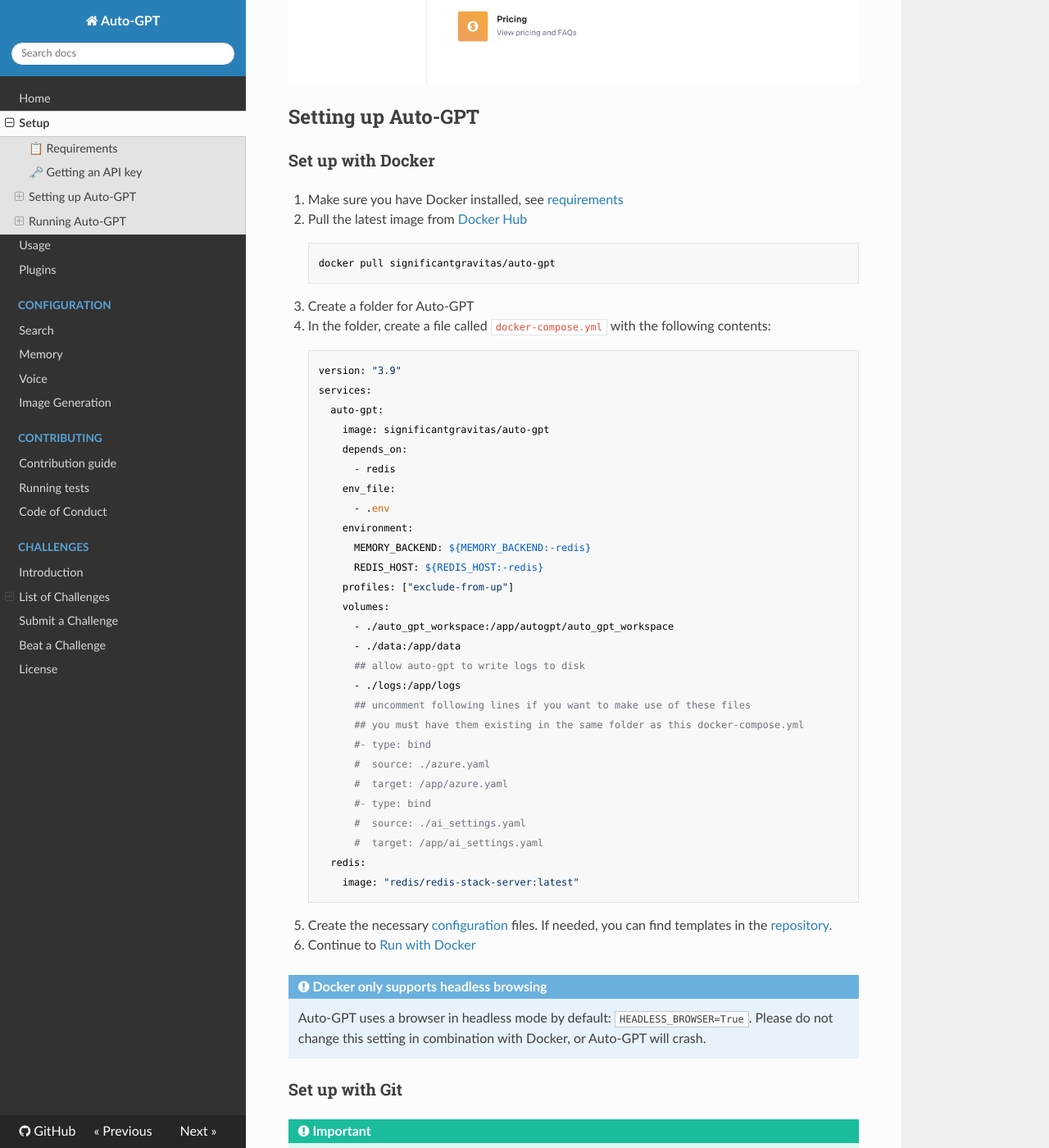
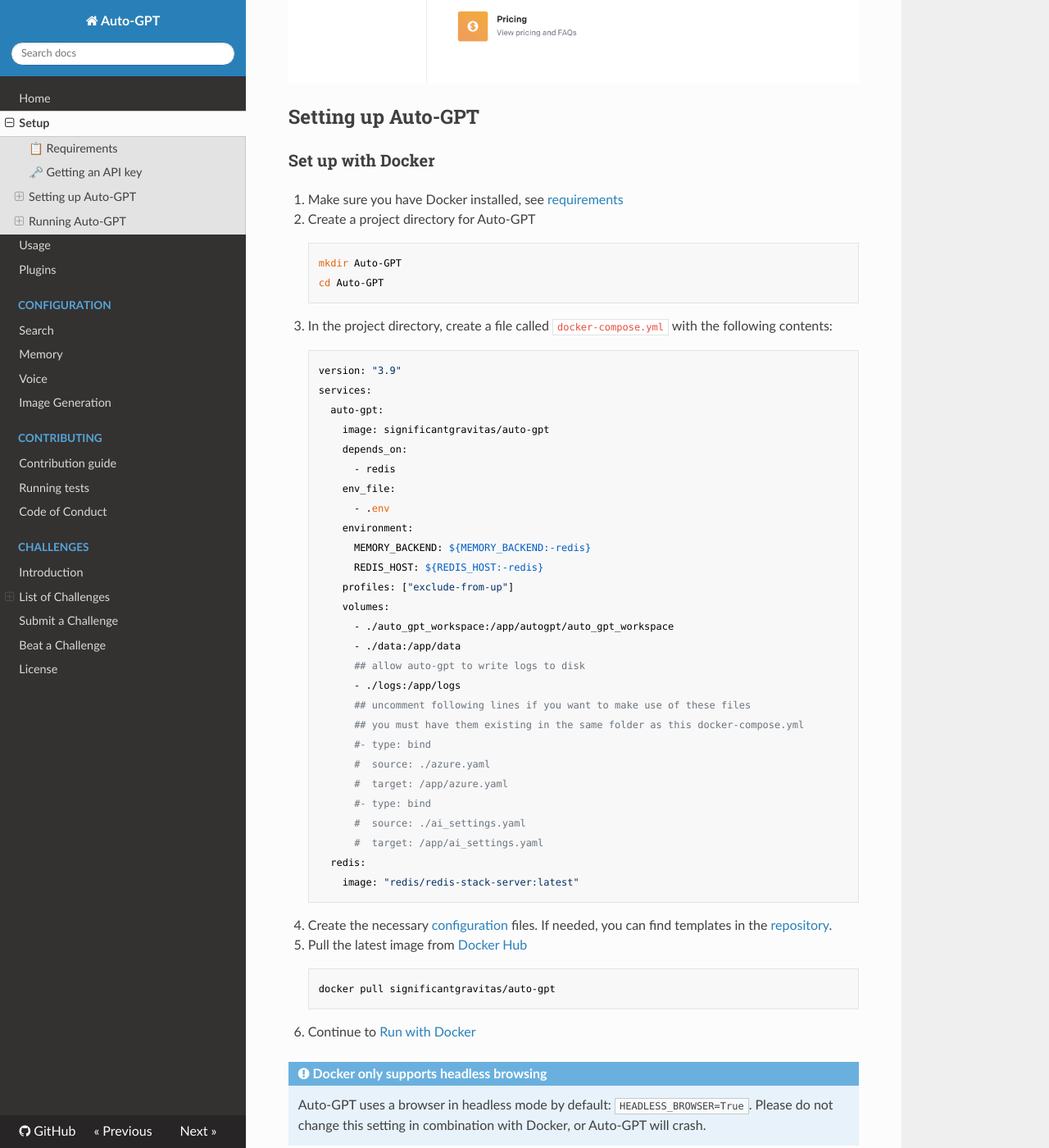
Before and after one commit to flatfishyh/AutoGPT, an MkDocs documentation site: the page built from docs/setup.md, in a window 1280 px wide and 1400 px high, scrolled down 1161 px. Shown: the whole window at 82% size. Built offline with MkDocs 1.6.1, drawn with Linux system fonts in a browser that asks for light colours; nearby versions of some CDN libraries.

Commit message:
Improve the steps for running docker compose in the setup documentation (#4462)
Co-authored-by: k-boikov <64261260+k-boikov@users.noreply.github.com>

```diff
--- a/docs/setup.md
+++ b/docs/setup.md
@@ -34,13 +34,13 @@ Get your OpenAI API key from: [https://platform.openai.com/account/api-keys](htt
 ### Set up with Docker
 
 1. Make sure you have Docker installed, see [requirements](#requirements)
-2. Pull the latest image from [Docker Hub]
+2. Create a project directory for Auto-GPT
 
         :::shell
-        docker pull significantgravitas/auto-gpt
+        mkdir Auto-GPT
+        cd Auto-GPT
 
-3. Create a folder for Auto-GPT
-4. In the folder, create a file called `docker-compose.yml` with the following contents:
+3. In the project directory, create a file called `docker-compose.yml` with the following contents:
 
         :::yaml
         version: "3.9"
@@ -71,8 +71,13 @@ Get your OpenAI API key from: [https://platform.openai.com/account/api-keys](htt
           redis:
             image: "redis/redis-stack-server:latest"
 
-5. Create the necessary [configuration](#configuration) files. If needed, you can find
+4. Create the necessary [configuration](#configuration) files. If needed, you can find
     templates in the [repository].
+5. Pull the latest image from [Docker Hub]
+
+        :::shell
+        docker pull significantgravitas/auto-gpt
+
 6. Continue to [Run with Docker](#run-with-docker)
 
 !!! note "Docker only supports headless browsing"
```
